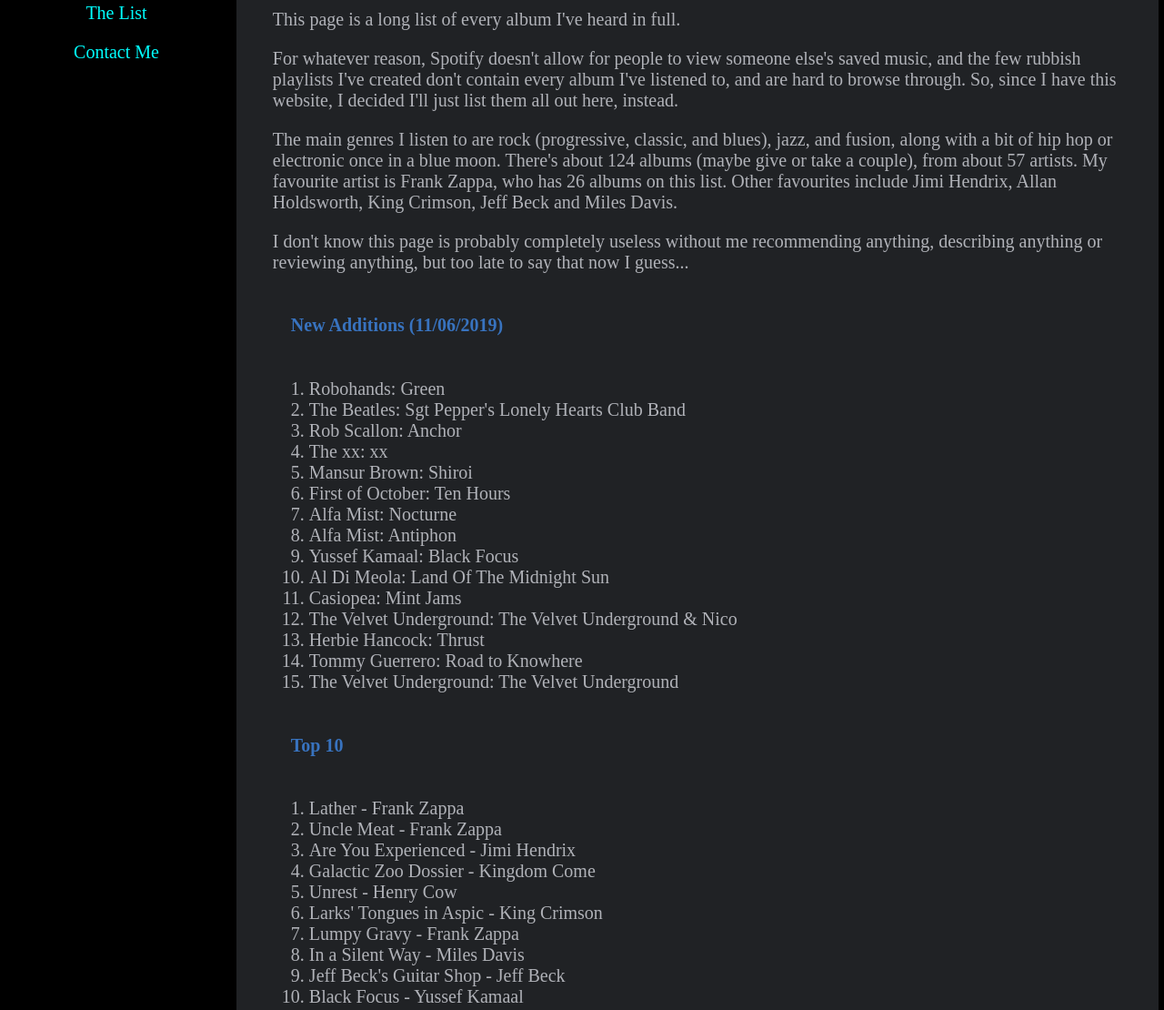
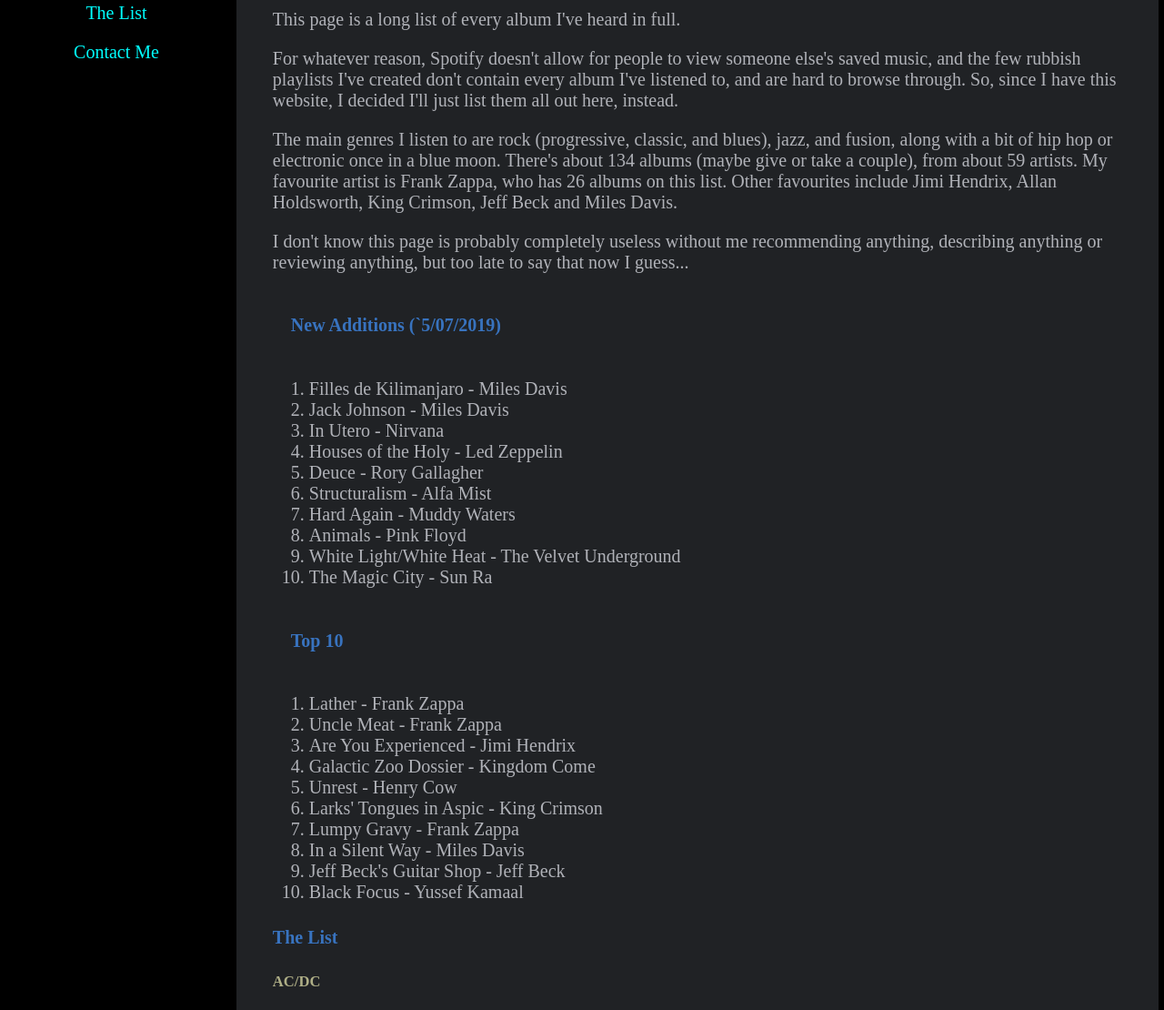
Before and after one commit to michealodwyer26/michealodwyer26.github.io, a plain HTML site: page albums.html in a window 1280 px wide. Shown: the part 329-1439 px from the top of the page at 91% size. Drawn offline with Linux system fonts and the light colour scheme.

Commit message:
10 new additions to albums.html

```diff
--- a/albums.html
+++ b/albums.html
@@ -56,7 +56,7 @@
 					So, since I have this website, I decided I'll just list them all out here, instead. </p>
 
 					<p> The main genres I listen to are rock (progressive, classic, and blues), jazz, and fusion, along with a bit of
-						hip hop or electronic once in a blue moon. There's about 124 albums (maybe give or take a couple), from about 57
+						hip hop or electronic once in a blue moon. There's about 134 albums (maybe give or take a couple), from about 59
 						artists. My favourite artist is Frank Zappa, who has 26 albums on this list. Other favourites include
 						Jimi Hendrix, Allan Holdsworth, King Crimson, Jeff Beck and Miles Davis. </p>
 
@@ -67,26 +67,21 @@
 
 						<header>
 
-							<h4> New Additions (11/06/2019) </h4>
+							<h4> New Additions (`5/07/2019) </h4>
 
 						</header>
 
 						<ol>
-							<li> Robohands: Green </li>
-							<li> The Beatles: Sgt Pepper's Lonely Hearts Club Band </li>
-							<li> Rob Scallon: Anchor </li>
-							<li> The xx: xx </li>
-							<li> Mansur Brown: Shiroi </li>
-							<li> First of October: Ten Hours </li>
-							<li> Alfa Mist: Nocturne </li>
-							<li> Alfa Mist: Antiphon </li>
-							<li> Yussef Kamaal: Black Focus </li>
-							<li> Al Di Meola: Land Of The Midnight Sun </li>
-							<li> Casiopea: Mint Jams </li>
-							<li> The Velvet Underground: The Velvet Underground & Nico </li>
-							<li> Herbie Hancock: Thrust </li>
-							<li> Tommy Guerrero: Road to Knowhere </li>
-							<li> The Velvet Underground: The Velvet Underground </li>
+							<li> Filles de Kilimanjaro - Miles Davis</li>
+							<li> Jack Johnson - Miles Davis</li>
+							<li> In Utero - Nirvana </li>
+							<li> Houses of the Holy - Led Zeppelin </li>
+							<li> Deuce - Rory Gallagher </li>
+							<li> Structuralism - Alfa Mist </li>
+							<li> Hard Again - Muddy Waters </li>
+							<li> Animals - Pink Floyd </li>
+							<li> White Light/White Heat - The Velvet Underground </li>
+							<li> The Magic City - Sun Ra </li>
 						</ol>
 
 					</section>
@@ -128,6 +123,7 @@
 							<ul>
 								<li> 2015: Nocturne </li>
 								<li> 2017: Antiphon </li>
+								<li> 2019: Structuralism </li>
 							</ul>
 						</li>
 						<li>
@@ -234,7 +230,9 @@
 								<li> 1959: Kind of Blue </li>
 								<li> 1960: Sketches of Spain </li>
 								<li> 1968: Miles in the Sky </li>
+								<li> 1968: Filles de Kilimanjaro </li>
 								<li> 1969: In a Silent Way </li>
+								<li> 1971: Jack Johnson </li>
 							</ul>
 						</li>
 						<li>
@@ -269,6 +267,7 @@
 						<li>
 							<h5> Rory Gallagher </h5>
 							<ul>
+								<li> 1971: Deuce </li>
 								<li> 1974: Irish Tour '74 </li>
 								<li> 1975: Against the Grain </li>
 								<li> 1978: Photo-Finish </li>
@@ -349,6 +348,7 @@
 								<li> 1969: Led Zeppelin </li>
 								<li> 1969: Led Zeppelin II </li>
 								<li> 1971: Led Zeppelin IV </li>
+								<li> 1973: Houses of the Holy </li>
 								<li> 1975: Physical Graffiti </li>
 								<li> 1976: Presence </li>
 							</ul>
@@ -374,6 +374,18 @@
 							</ul>
 						</li>
 						<li>
+							<h5> Muddy Waters </h5>
+							<ul>
+								<li> 1977: Hard Again </li>
+							</ul>
+						</li>
+						<li>
+							<h5> Nirvana </h5>
+							<ul>
+								<li> 1993: In Utero </li>
+							</ul>
+						</li>
+						<li>
 							<h5> Pavlov's Dog </h5>
 							<ul>
 								<li> 1975: Pampered Menial </li>
@@ -384,6 +396,7 @@
 							<ul>
 								<li> 1973: The Dark Side of the Moon </li>
 								<li> 1975: Wish You Were Here </li>
+								<li> 1977: Animals </li>
 							</ul>
 						</li>
 						<li>
@@ -407,6 +420,7 @@
 						<li>
 							<h5> Sun Ra </h5>
 							<ul>
+								<li> 1966: The Magic City </li>
 								<li> 1969: Atlantis </li>
 							</ul>
 						</li>
@@ -461,6 +475,7 @@
 							<h5> The Velvet Underground </h5>
 							<ul>
 								<li> 1967: The Velvet Underground & Nico </li>
+								<li> 1968: White Light/White Heat </li>
 								<li> 1969: The Velvet Underground </li>
 							</ul>
 						</li>
```
